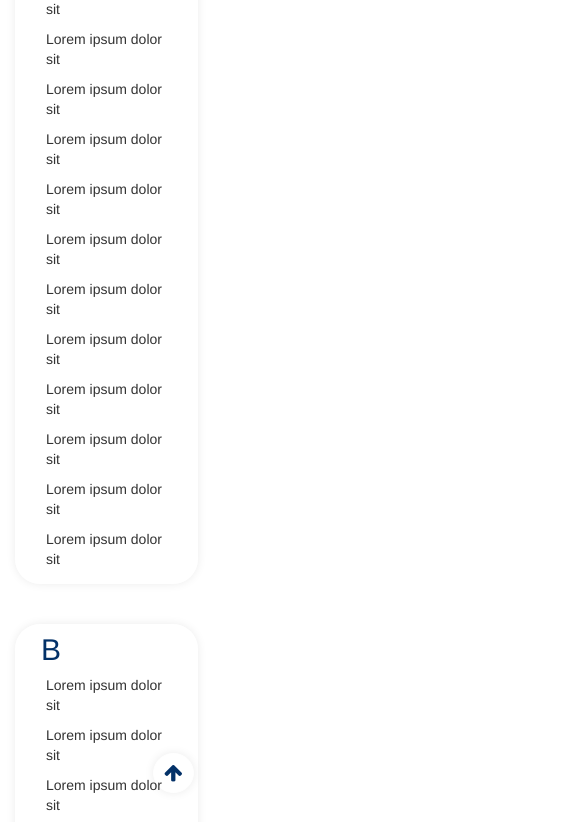
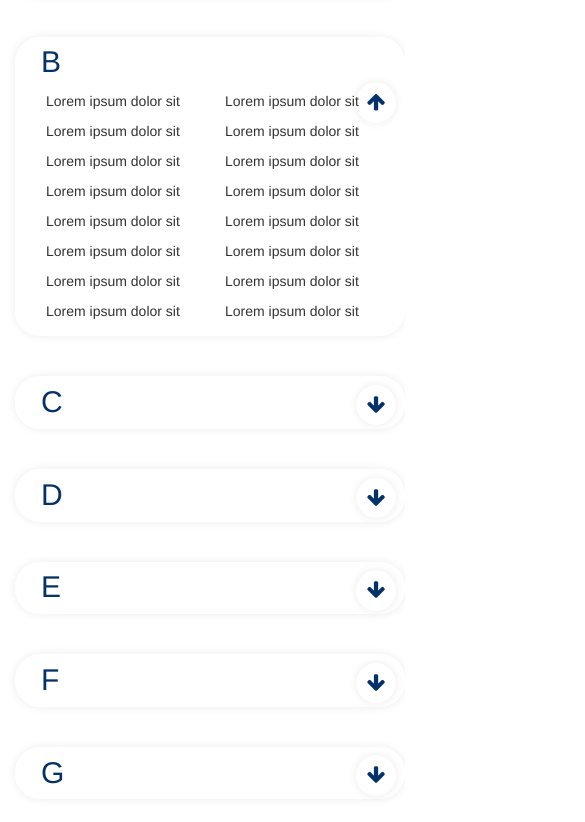
Before and after one commit to Usmankh3117/TheUSWillRegistry, a website: page will-registray/search.html in a window 390 px wide. Shown: the part 881-1703 px from the top of the page, 585 px wide, since content can reach past the window. Drawn offline with nearby package versions, Linux system fonts and the light colour scheme.

Commit message:
responsive

```diff
--- a/will-registray/search.html
+++ b/will-registray/search.html
@@ -201,32 +201,32 @@
     <section class="search-details-section">
         <div class="container">
             <div class="row">
-                <div class="col-lg-12 col-md-12 col-sm-12 search-detail-div">
+                <div class="col-lg-12 col-md-12 col-sm-12 col-xs-12 search-detail-div">
                    <span class="search-heading">A</span>
                     <div class="search-detail-icon">
                         <i class="fa fa-arrow-up" aria-hidden="true"></i>
                     </div>
                     <div class="row search-detail">
-                        <div class="col-lg-12 col-md-12 col-sm-12">
-                            <div class="col-lg-3 col-md-3 col-sm-3">
+                        <div class="col-lg-12 col-md-12 col-sm-12 col-xs-12">
+                            <div class="col-lg-3 col-md-3 col-sm-3 col-xs-6">
                                 <p>Lorem ipsum dolor sit</p>
                                 <p>Lorem ipsum dolor sit</p>
                                 <p>Lorem ipsum dolor sit</p>
                                 <p>Lorem ipsum dolor sit</p>
                             </div>
-                            <div class="col-lg-3 col-md-3 col-sm-3">
+                            <div class="col-lg-3 col-md-3 col-sm-3 col-xs-6">
                                 <p>Lorem ipsum dolor sit</p>
                                 <p>Lorem ipsum dolor sit</p>
                                 <p>Lorem ipsum dolor sit</p>
                                 <p>Lorem ipsum dolor sit</p>
                             </div>
-                            <div class="col-lg-3 col-md-3 col-sm-3">
+                            <div class="col-lg-3 col-md-3 col-sm-3 col-xs-6">
                                 <p>Lorem ipsum dolor sit</p>
                                 <p>Lorem ipsum dolor sit</p>
                                 <p>Lorem ipsum dolor sit</p>
                                 <p>Lorem ipsum dolor sit</p>
                             </div>
-                            <div class="col-lg-3 col-md-3 col-sm-3">
+                            <div class="col-lg-3 col-md-3 col-sm-3 col-xs-6">
                                 <p>Lorem ipsum dolor sit</p>
                                 <p>Lorem ipsum dolor sit</p>
                                 <p>Lorem ipsum dolor sit</p>
@@ -238,32 +238,32 @@
             </div>
 
             <div class="row">
-                <div class="col-lg-12 col-md-12 col-sm-12 search-detail-div">
+                <div class="col-lg-12 col-md-12 col-sm-12 col-xs-12 search-detail-div">
                    <span class="search-heading">B</span>
                     <div class="search-detail-icon">
                         <i class="fa fa-arrow-up" aria-hidden="true"></i>
                     </div>
                     <div class="row search-detail">
-                        <div class="col-lg-12 col-md-12 col-sm-12">
-                            <div class="col-lg-3 col-md-3 col-sm-3">
+                        <div class="col-lg-12 col-md-12 col-sm-12 col-xs-12">
+                            <div class="col-lg-3 col-md-3 col-sm-3 col-xs-6">
                                 <p>Lorem ipsum dolor sit</p>
                                 <p>Lorem ipsum dolor sit</p>
                                 <p>Lorem ipsum dolor sit</p>
                                 <p>Lorem ipsum dolor sit</p>
                             </div>
-                            <div class="col-lg-3 col-md-3 col-sm-3">
+                            <div class="col-lg-3 col-md-3 col-sm-3 col-xs-6">
                                 <p>Lorem ipsum dolor sit</p>
                                 <p>Lorem ipsum dolor sit</p>
                                 <p>Lorem ipsum dolor sit</p>
                                 <p>Lorem ipsum dolor sit</p>
                             </div>
-                            <div class="col-lg-3 col-md-3 col-sm-3">
+                            <div class="col-lg-3 col-md-3 col-sm-3 col-xs-6">
                                 <p>Lorem ipsum dolor sit</p>
                                 <p>Lorem ipsum dolor sit</p>
                                 <p>Lorem ipsum dolor sit</p>
                                 <p>Lorem ipsum dolor sit</p>
                             </div>
-                            <div class="col-lg-3 col-md-3 col-sm-3">
+                            <div class="col-lg-3 col-md-3 col-sm-3 col-xs-6">
                                 <p>Lorem ipsum dolor sit</p>
                                 <p>Lorem ipsum dolor sit</p>
                                 <p>Lorem ipsum dolor sit</p>
@@ -275,7 +275,7 @@
             </div>
 
             <div class="row">
-                <div class="col-lg-12 col-md-12 col-sm-12 search-detail-div">
+                <div class="col-lg-12 col-md-12 col-sm-12 col-xs-12 search-detail-div">
                    <span class="search-heading">C</span>
                     <div class="search-detail-icon">
                         <i class="fa fa-arrow-down" aria-hidden="true"></i>
@@ -283,7 +283,7 @@
                 </div>
             </div>
             <div class="row">
-                <div class="col-lg-12 col-md-12 col-sm-12 search-detail-div">
+                <div class="col-lg-12 col-md-12 col-sm-12 col-xs-12 search-detail-div">
                    <span class="search-heading">D</span>
                     <div class="search-detail-icon">
                         <i class="fa fa-arrow-down" aria-hidden="true"></i>
@@ -291,7 +291,7 @@
                 </div>
             </div>
             <div class="row">
-                <div class="col-lg-12 col-md-12 col-sm-12 search-detail-div">
+                <div class="col-lg-12 col-md-12 col-sm-12 col-xs-12 search-detail-div">
                    <span class="search-heading">E</span>
                     <div class="search-detail-icon">
                         <i class="fa fa-arrow-down" aria-hidden="true"></i>
@@ -299,7 +299,7 @@
                 </div>
             </div>
             <div class="row">
-                <div class="col-lg-12 col-md-12 col-sm-12 search-detail-div">
+                <div class="col-lg-12 col-md-12 col-sm-12 col-xs-12 search-detail-div">
                    <span class="search-heading">F</span>
                     <div class="search-detail-icon">
                         <i class="fa fa-arrow-down" aria-hidden="true"></i>
@@ -307,7 +307,7 @@
                 </div>
             </div>
             <div class="row">
-                <div class="col-lg-12 col-md-12 col-sm-12 search-detail-div">
+                <div class="col-lg-12 col-md-12 col-sm-12 col-xs-12 search-detail-div">
                    <span class="search-heading">G</span>
                     <div class="search-detail-icon">
                         <i class="fa fa-arrow-down" aria-hidden="true"></i>
@@ -315,7 +315,7 @@
                 </div>
             </div>
             <div class="row">
-                <div class="col-lg-12 col-md-12 col-sm-12 search-detail-div">
+                <div class="col-lg-12 col-md-12 col-sm-12 col-xs-12 search-detail-div">
                    <span class="search-heading">H</span>
                     <div class="search-detail-icon">
                         <i class="fa fa-arrow-down" aria-hidden="true"></i>
@@ -323,7 +323,7 @@
                 </div>
             </div>
             <div class="row">
-                <div class="col-lg-12 col-md-12 col-sm-12 search-detail-div">
+                <div class="col-lg-12 col-md-12 col-sm-12 col-xs-12 search-detail-div">
                    <span class="search-heading">I</span>
                     <div class="search-detail-icon">
                         <i class="fa fa-arrow-down" aria-hidden="true"></i>
@@ -331,7 +331,7 @@
                 </div>
             </div>
             <div class="row">
-                <div class="col-lg-12 col-md-12 col-sm-12 search-detail-div">
+                <div class="col-lg-12 col-md-12 col-sm-12 col-xs-12 search-detail-div">
                    <span class="search-heading">J</span>
                     <div class="search-detail-icon">
                         <i class="fa fa-arrow-down" aria-hidden="true"></i>
@@ -339,7 +339,7 @@
                 </div>
             </div>
             <div class="row">
-                <div class="col-lg-12 col-md-12 col-sm-12 search-detail-div">
+                <div class="col-lg-12 col-md-12 col-sm-12 col-xs-12 search-detail-div">
                    <span class="search-heading">K</span>
                     <div class="search-detail-icon">
                         <i class="fa fa-arrow-down" aria-hidden="true"></i>
@@ -347,7 +347,7 @@
                 </div>
             </div>
             <div class="row">
-                <div class="col-lg-12 col-md-12 col-sm-12 search-detail-div">
+                <div class="col-lg-12 col-md-12 col-sm-12 col-xs-12 search-detail-div">
                    <span class="search-heading">L</span>
                     <div class="search-detail-icon">
                         <i class="fa fa-arrow-down" aria-hidden="true"></i>
```
Also changed, not shown: will-registray/dist/css/style.css.
